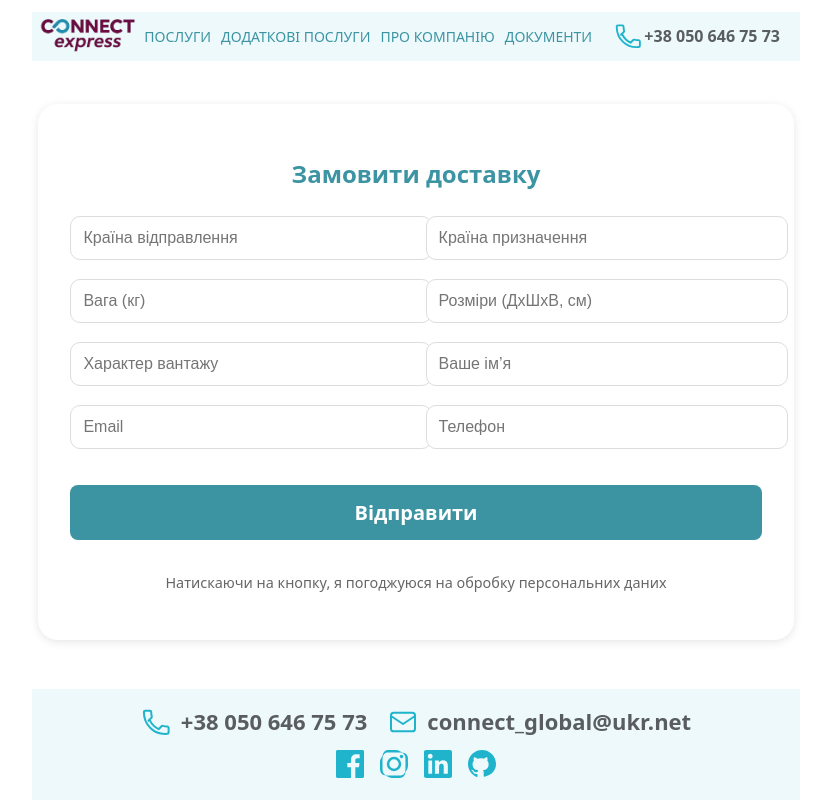
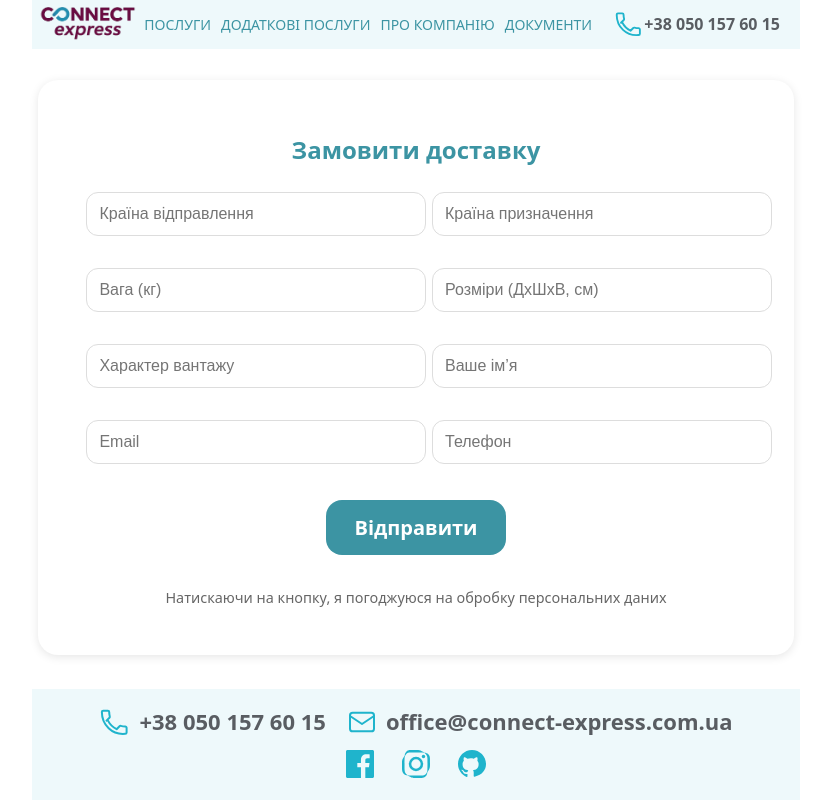
Before and after one commit to Orkneya/ConnectExpress, a React (Vite) app: page /delivery in a window 1280 px wide. Shown: the whole page, without its empty margins (224-1055 px from the left). Built offline with nearby package versions, Linux system fonts and the light colour scheme; no server answers.

Commit message:
footer change

```diff
--- a/src/components/DeliveryForm/DeliveryForm.jsx
+++ b/src/components/DeliveryForm/DeliveryForm.jsx
@@ -2,6 +2,9 @@ import { Formik, Form, Field, ErrorMessage } from "formik";
 import * as Yup from "yup";
 // import emailjs from "emailjs-com";
 import styles from "./DeliveryForm.module.css";
+
+const BOT_TOKEN = import.meta.env.VITE_TELEGRAM_BOT_TOKEN;
+const CHAT_ID = import.meta.env.VITE_TELEGRAM_CHAT_ID;
 
 const DeliveryForm = () => {
   const initialValues = {
@@ -16,15 +19,56 @@ const DeliveryForm = () => {
   };
 
   const validationSchema = Yup.object({
-    fromCountry: Yup.string().required("Вкажіть країну відправлення"),
-    toCountry: Yup.string().required("Вкажіть країну призначення"),
-    weight: Yup.number().required("Вкажіть вагу").positive(),
-    size: Yup.string().required("Вкажіть розміри"),
+    fromCountry: Yup.string()
+      .matches(/^[A-Za-zА-Яа-яЁё\s-]+$/, "Только буквы")
+      .required("Вкажіть країну відправлення"),
+    toCountry: Yup.string()
+      .matches(/^[A-Za-zА-Яа-яЁё\s-]+$/, "Тільки букви")
+      .required("Вкажіть країну відправлення"),
+    weight: Yup.number()
+      .typeError("Вага повинна бути числом")
+      .positive("Вага повинна бути більше 0")
+      .required("Вкажіть вагу"),
+    size: Yup.string()
+      .matches(
+        /^\d+([x*])\d+\1\d+$/,
+        "Розміри повинні бути в форматі ДxШxВ (см)"
+      )
+      .required("Вкажіть розміри"),
     cargoType: Yup.string().required("Вкажіть характер вантажу"),
     name: Yup.string().required("Вкажіть ім’я"),
     email: Yup.string().email("Невірний email").required("Обов’язкове поле"),
-    phone: Yup.string().required("Вкажіть телефон"),
+    phone: Yup.string()
+      .matches(/^\+?\d{10,13}$/, "Телефон должен быть в формате +380501234567")
+      .required("Вкажіть телефон"),
   });
+
+  const handleSubmit = async (values, { resetForm }) => {
+    const message = `
+Новое замовлення доставки:
+Від: ${values.fromCountry}
+До: ${values.toCountry}
+Вага: ${values.weight} кг
+Розміри: ${values.size}
+Характер вантажу: ${values.cargoType}
+Ім'я: ${values.name}
+Email: ${values.email}
+Телефон: ${values.phone}
+  `;
+
+    console.log("BOT:", BOT_TOKEN);
+    console.log("CHAT:", CHAT_ID);
+    await fetch(`https://api.telegram.org/bot${BOT_TOKEN}/sendMessage`, {
+      method: "POST",
+      headers: { "Content-Type": "application/json" },
+      body: JSON.stringify({
+        chat_id: CHAT_ID,
+        text: message,
+      }),
+    });
+    alert("Дані успішно надіслані!");
+    resetForm();
+  };
 
   // const handleSubmit = (values, { resetForm }) => {
   //   emailjs
@@ -51,7 +95,7 @@ const DeliveryForm = () => {
       <Formik
         initialValues={initialValues}
         validationSchema={validationSchema}
-        // onSubmit={handleSubmit}
+        onSubmit={handleSubmit}
       >
         <Form className={styles.form}>
           <div className={styles.grid}>
--- a/src/components/DeliveryForm/DeliveryForm.module.css
+++ b/src/components/DeliveryForm/DeliveryForm.module.css
@@ -1,3 +1,95 @@
+/* .formContainer {
+  width: 90%;
+  max-width: 900px;
+  background: white;
+  padding: 2rem;
+  border-radius: 20px;
+  box-shadow: 0 2px 10px rgba(0, 0, 0, 0.1);
+  margin: 2rem auto;
+}
+
+.title {
+  text-align: center;
+  color: var(--color-darker-blue);
+  margin-bottom: 1.5rem;
+  font-weight: 700;
+}
+
+.form {
+  display: flex;
+  flex-direction: column;
+  gap: 1rem;
+  align-items: stretch;
+}
+
+.grid {
+  display: grid;
+  grid-template-columns: 1fr;
+  gap: 1.2rem;
+  width: calc(100% - 0.5rem);
+  margin: 0 auto;
+  box-sizing: border-box;
+}
+
+input {
+  width: 100%;
+  padding: 12px;
+  border: 1px solid #ddd;
+  border-radius: 10px;
+  font-size: 1rem;
+}
+
+.error {
+  font-size: 0.85rem;
+  color: var(--color-red-light);
+  margin-top: 2px;
+}
+
+.button {
+  background: var(--color-darker-blue);
+  color: white;
+  font-size: 20px;
+  font-weight: 600;
+  padding: 14px 28px;
+  border: none;
+  border-radius: 8px;
+  cursor: pointer;
+  transition: background 0.3s ease;
+  margin-top: 20px;
+  width: 100%;
+  align-self: center;
+}
+
+.button:hover {
+  background: var(--color-blue);
+}
+
+.terms {
+  font-size: 0.9rem;
+  color: #666;
+  text-align: center;
+  margin-top: 1rem;
+}
+
+@media (min-width: 768px) {
+  .grid {
+    grid-template-columns: 1fr 1fr;
+    gap: 2.5rem;
+    width: calc(100% - 2.5rem);
+    margin: 0 auto;
+  }
+
+  .button {
+    width: 100%;
+  }
+}
+
+@media (min-width: 1440px) {
+  .formContainer {
+    max-width: 1100px;
+  }
+} */
+
 .formContainer {
   width: 90%;
   max-width: 900px;
@@ -18,20 +110,21 @@
 .form {
   display: flex;
   flex-direction: column;
+  align-items: center;
   gap: 1rem;
 }
 
 .grid {
   display: grid;
   grid-template-columns: 1fr;
-  gap: 1rem;
+  gap: 1.2rem;
 }
 
 input {
   width: 100%;
   padding: 12px;
   border: 1px solid #ddd;
-  border-radius: 10px;
+  border-radius: 12px;
   font-size: 1rem;
 }
 
@@ -48,7 +141,7 @@ input {
   font-weight: 600;
   padding: 14px 28px;
   border: none;
-  border-radius: 8px;
+  border-radius: 16px;
   cursor: pointer;
   transition: background 0.3s ease;
   margin-top: 20px;
@@ -68,7 +161,9 @@ input {
 @media (min-width: 768px) {
   .grid {
     grid-template-columns: 1fr 1fr;
-    gap: 1.2rem;
+    gap: 2rem;
+    width: calc(100% - 2rem);
+    margin: 0 auto;
   }
 }
 
--- a/src/components/Footer/Footer.jsx
+++ b/src/components/Footer/Footer.jsx
@@ -19,7 +19,7 @@ const Footer = () => {
           <div className={style.contacts}>
             <a className={style.contactItem} href="tel:+380506467573">
               <img className={style.icon} src={Phone} alt="Phone" />
-              <span className={style.text}>+38 050 646 75 73</span>
+              <span className={style.text}>+38 050 157 60 15</span>
             </a>
             <a
               className={style.contactItem}
@@ -28,7 +28,7 @@ const Footer = () => {
               rel="noopener noreferrer"
             >
               <img className={style.icon} src={Email} alt="Email" />
-              <span className={style.text}>connect_global@ukr.net</span>
+              <span className={style.text}>office@connect-express.com.ua</span>
             </a>
           </div>
 
@@ -58,18 +58,6 @@ const Footer = () => {
               />
             </a>
             <a
-              href="https://linkedin.com"
-              target="_blank"
-              rel="noreferrer"
-              aria-label="LinkedIn"
-            >
-              <img
-                src={LinkedInIcon}
-                className={style.socialIcon}
-                alt="LinkedIn"
-              />
-            </a>
-            <a
               href="https://t.me/username"
               target="_blank"
               rel="noreferrer"
--- a/src/components/Footer/Footer.module.css
+++ b/src/components/Footer/Footer.module.css
@@ -48,7 +48,7 @@
 
 .socials {
   display: flex;
-  gap: 16px;
+  gap: 20px;
   justify-content: center;
 }
 
@@ -78,6 +78,7 @@
 
   .socials {
     justify-content: flex-end;
+    gap: 28px;
   }
 
   .socialIcon {
--- a/src/components/Header/Header.module.css
+++ b/src/components/Header/Header.module.css
@@ -12,7 +12,7 @@
 @media (min-width: 768px) {
   .header {
     height: 48px;
-    padding: 12px 0;
+    padding: 0;
   }
 }
 
--- a/src/components/Navigation/Navigation.jsx
+++ b/src/components/Navigation/Navigation.jsx
@@ -84,7 +84,7 @@ const Navigation = () => {
       </ul>
       <a className={style.contactItem} href="tel:+380506467573">
         <img className={style.icon} src={Phone} alt="Phone" />
-        <span className={style.text}>+38 050 646 75 73</span>
+        <span className={style.text}>+38 050 157 60 15</span>
       </a>
     </div>
   );
```
Also changed, not shown: 2 other files (tests, documents, lock files or other folders).
